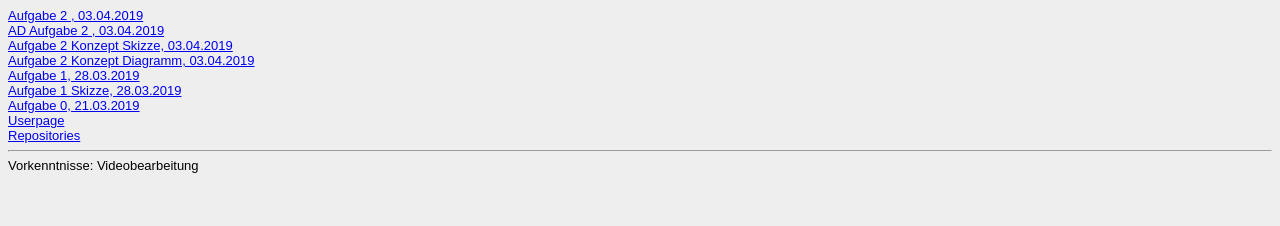
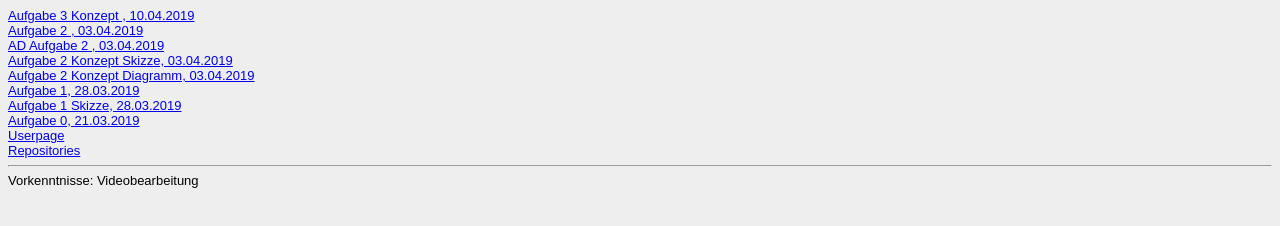
Before and after one commit to dennisbenz/dennisbenz.github.io, a plain HTML site: page Steckbrief/steckbrief.htm in a window 1280 px wide. Drawn offline with Linux system fonts and the light colour scheme.

Commit message:
Aufgabe 3 verlinkt konzeüpt

```diff
--- a/Steckbrief/steckbrief.htm
+++ b/Steckbrief/steckbrief.htm
@@ -5,6 +5,7 @@
 <!-- diese Zeile zuvor löschen
 <a href="Datenadresse eintragen" target="_blank">Aufgabe 1a, 1.1.2015</a></br>
 und diese -->
+<a href="https://dennisbenz.github.io/Aufgabe03/Konzept aufgabe 3.jpg" target="_blank">Aufgabe 3 Konzept , 10.04.2019</a><br>
 <a href="https://dennisbenz.github.io/Aufgabe02/Aufgabe02.html" target="_blank">Aufgabe 2 , 03.04.2019</a><br>
 <a href="https://dennisbenz.github.io//Aufgabe02/AD Aufgabe 2.jpg" target="_blank">AD Aufgabe 2 , 03.04.2019</a><br>
 <a href="https://dennisbenz.github.io/Aufgabe02/skizze aufgabe 2.jpg" target="_blank">Aufgabe 2 Konzept Skizze, 03.04.2019</a><br>
```
